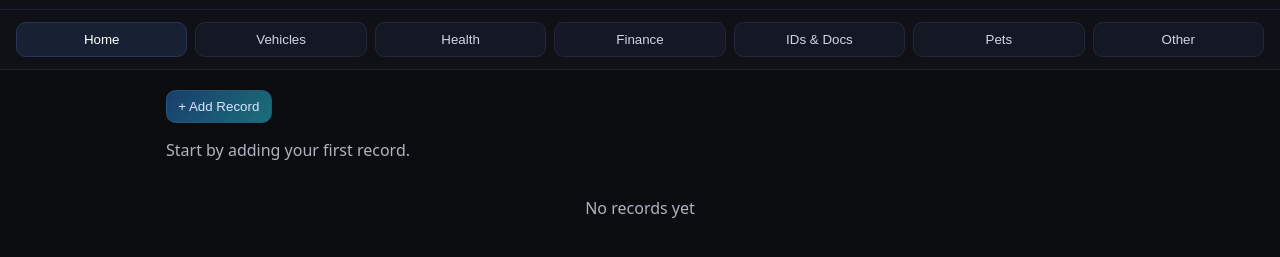
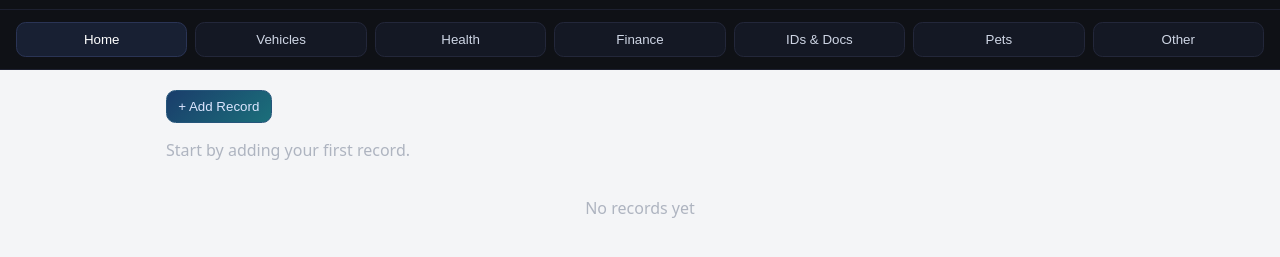
Before and after one commit to nickjohn63/LifeSafe, a plain HTML site: page index.html in a window 1280 px wide. Shown: the part 37-294 px from the top of the page. Drawn offline with Linux system fonts and the light colour scheme.

Commit message:
Update background and panel colors in styles.css

```diff
--- a/styles.css
+++ b/styles.css
@@ -1,6 +1,6 @@
 /* LifeSafe minimal styles */
 :root{
-  --bg:#0b0c10; --panel:#14161b; --muted:#aeb4c0; --text:#eef2f7;
+  --bg:#f4f5f7; --panel:#f4f5f7; --muted:#aeb4c0; --text:#eef2f7;
   --accent:#5dd0ff; --accent-2:#7df7b9; --danger:#ff6b6b;
   --warn:#fff3c4; --warn-border:#ffe08a;
 }
```
